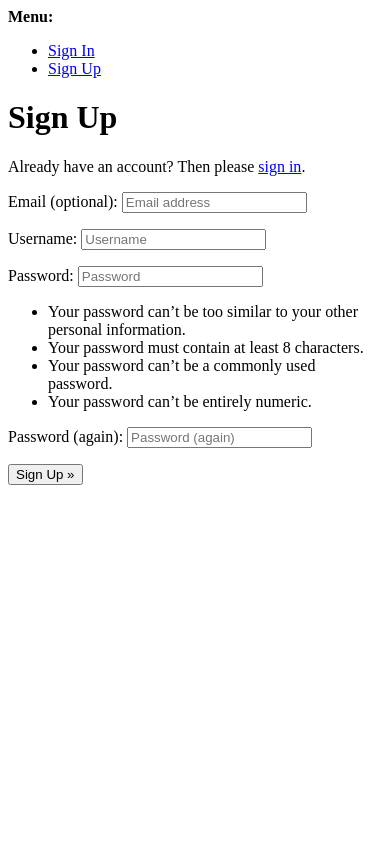
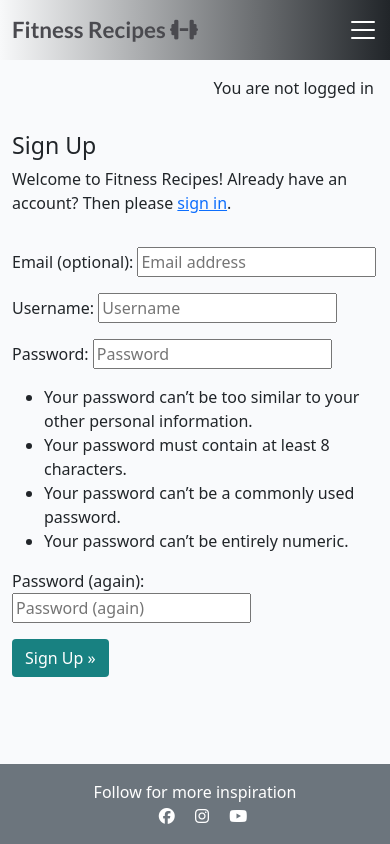
Before and after one commit to SophieTiger/fitness-recipes, a Django app: page /accounts/signup/ in a window 390 px wide. Run offline with Django 4.2, Linux system fonts and the light colour scheme; some libraries are stand-ins or nearby versions.

Commit message:
Style the register page

```diff
--- a/fitnessrecipes/settings.py
+++ b/fitnessrecipes/settings.py
@@ -29,7 +29,7 @@ TEMPLATES_DIR = os.path.join(BASE_DIR, 'templates')
 SECRET_KEY = os.environ.get("SECRET_KEY")
 
 # SECURITY WARNING: don't run with debug turned on in production!
-DEBUG = False
+DEBUG = True
 
 ALLOWED_HOSTS = ['8000-sophietiger-fitnessreci-yqclcmt1m47.ws.codeinstitute-ide.net', '.herokuapp.com']
 
--- a/templates/account/signup.html
+++ b/templates/account/signup.html
@@ -1,21 +1,33 @@
-{% extends "account/base.html" %}
+{% extends "base.html" %}
 
 {% load i18n %}
 
 {% block head_title %}{% trans "Signup" %}{% endblock head_title %}
 
 {% block content %}
-<h1>{% trans "Sign Up" %}</h1>
 
-<p>{% blocktrans %}Already have an account? Then please <a href="{{ login_url }}">sign in</a>.{% endblocktrans %}</p>
+<div class="container">
+  <div class="row">
+    <div class="col-md-8 mt-3 offset-md-2">
+      <h3>{% trans "Sign Up" %}</h3>
 
+      <p>{% blocktrans %}Welcome to Fitness Recipes! Already have an account? Then please <a href="{{ login_url }}">sign
+          in</a>.{% endblocktrans %}
+      </p>
+    </div>
+  </div>
+  <div class="row">
+    <div class="col-md-8 mt-3 offset-md-2">
       <form class="signup" id="signup_form" method="post" action="{% url 'account_signup' %}">
         {% csrf_token %}
         {{ form.as_p }}
         {% if redirect_field_value %}
         <input type="hidden" name="{{ redirect_field_name }}" value="{{ redirect_field_value }}" />
         {% endif %}
-  <button type="submit">{% trans "Sign Up" %} &raquo;</button>
+        <button class="btn btn-signup right" type="submit">{% trans "Sign Up" %} &raquo;</button>
       </form>
+    </div>
+  </div>
+</div>
 
 {% endblock content %}
--- a/templates/base.html
+++ b/templates/base.html
@@ -75,6 +75,11 @@
     </nav>
 
     <main class="flex-shrink-0 main-bg">
+        {% if user.is_authenticated %}
+        <p class="text-end m-3">You are logged in as {{ user }}</p>
+        {% else %}
+        <p class="text-end m-3">You are not logged in</p>
+        {% endif %}
 
         {% block content %}
         <!-- Content Goes here -->
```
Lines whose indentation alone changed are shown as unchanged.
